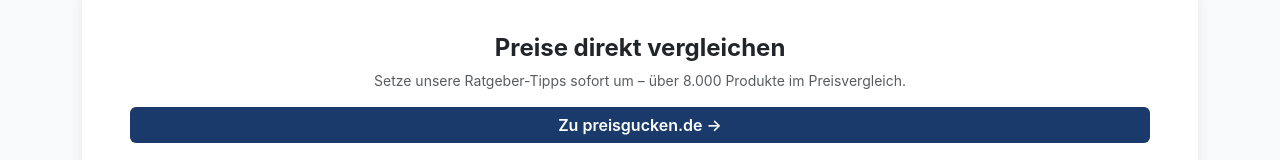
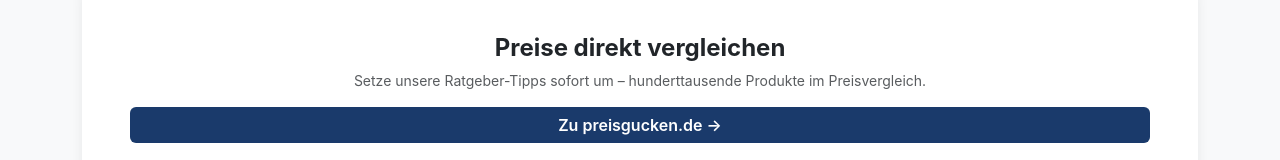
Before and after one commit to zaheerahmedberlin/preisgucken-com, a Next.js app: page /blog in a window 1280 px wide. Shown: the part 4220-4380 px from the top of the page. Built offline with nearby package versions, Linux system fonts and the light colour scheme.

Commit message:
fix: update stale "über 8.000 Produkte" copy on blog pages
Catalog has grown to ~394k active products since that number was
written. Used "hunderttausende" instead of a specific figure so this
doesn't go stale again as the catalog keeps growing.

```diff
--- a/app/blog/page.tsx
+++ b/app/blog/page.tsx
@@ -107,7 +107,7 @@ export default function BlogPage() {
         {/* CTA */}
         <div className="text-center p-5 card">
           <h4 className="fw-bold mb-2">Preise direkt vergleichen</h4>
-          <p className="text-muted small mb-3">Setze unsere Ratgeber-Tipps sofort um – über 8.000 Produkte im Preisvergleich.</p>
+          <p className="text-muted small mb-3">Setze unsere Ratgeber-Tipps sofort um – hunderttausende Produkte im Preisvergleich.</p>
           <a href="https://www.preisgucken.de" className="btn btn-brand px-4" target="_blank" rel="noopener">Zu preisgucken.de →</a>
         </div>
       </div>
--- a/app/blog/preisvergleich-tipps/page.tsx
+++ b/app/blog/preisvergleich-tipps/page.tsx
@@ -127,7 +127,7 @@ export default function PreisvergleichTippsPage() {
 
         <div className="card p-4 text-center mb-5" style={{ background: "var(--pg-blue-light)", border: "none" }}>
           <h3 className="h5 fw-bold mb-2">Jetzt Preisvergleich ausprobieren</h3>
-          <p className="text-muted small mb-3">Über 8.000 Produkte aus deutschen Online-Shops – aktuell, kostenlos, ohne Anmeldung.</p>
+          <p className="text-muted small mb-3">Hunderttausende Produkte aus deutschen Online-Shops – aktuell, kostenlos, ohne Anmeldung.</p>
           <a href="https://www.preisgucken.de" className="btn btn-brand px-4" target="_blank" rel="noopener">Zum Preisvergleich →</a>
         </div>
 
```
